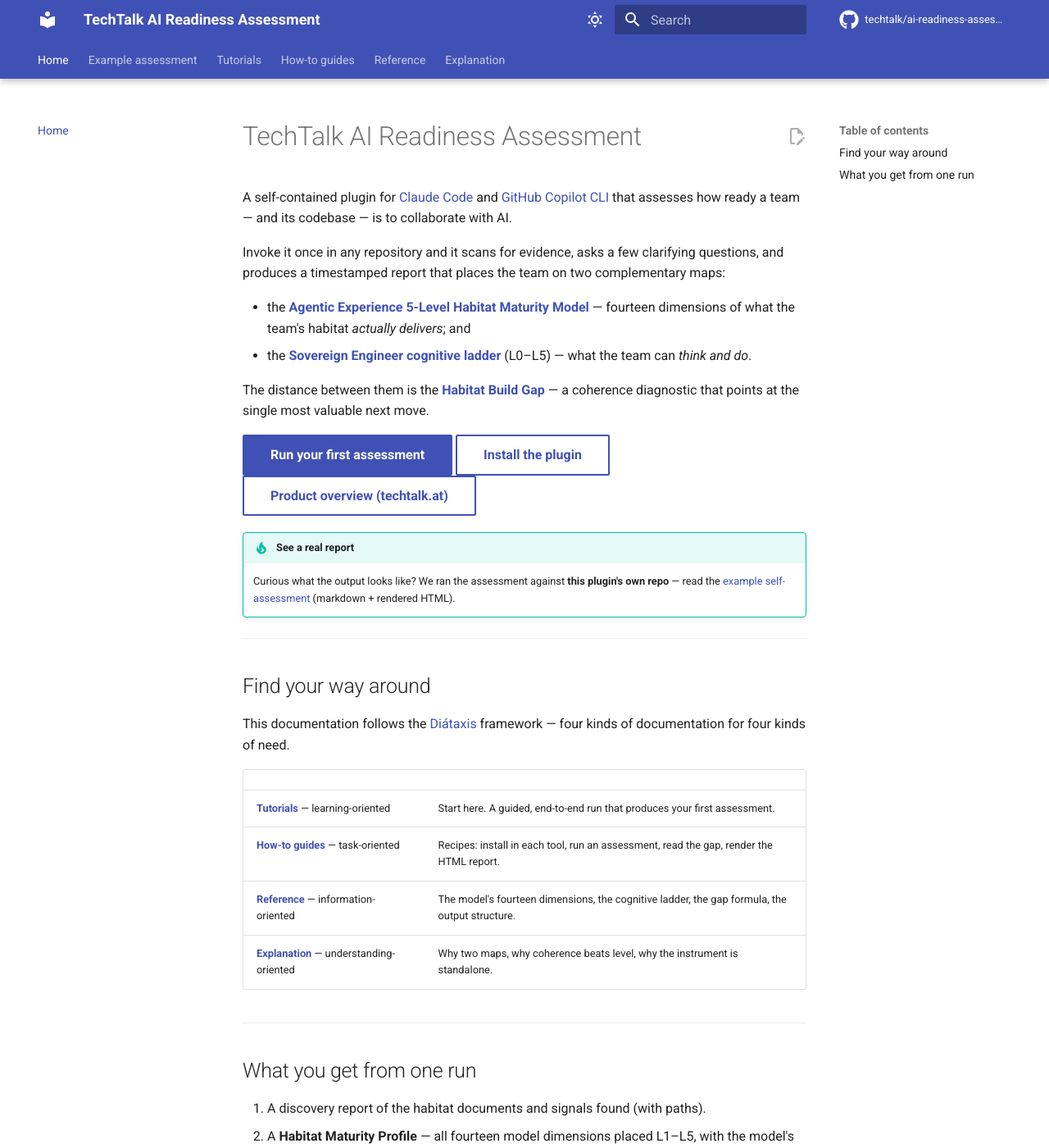
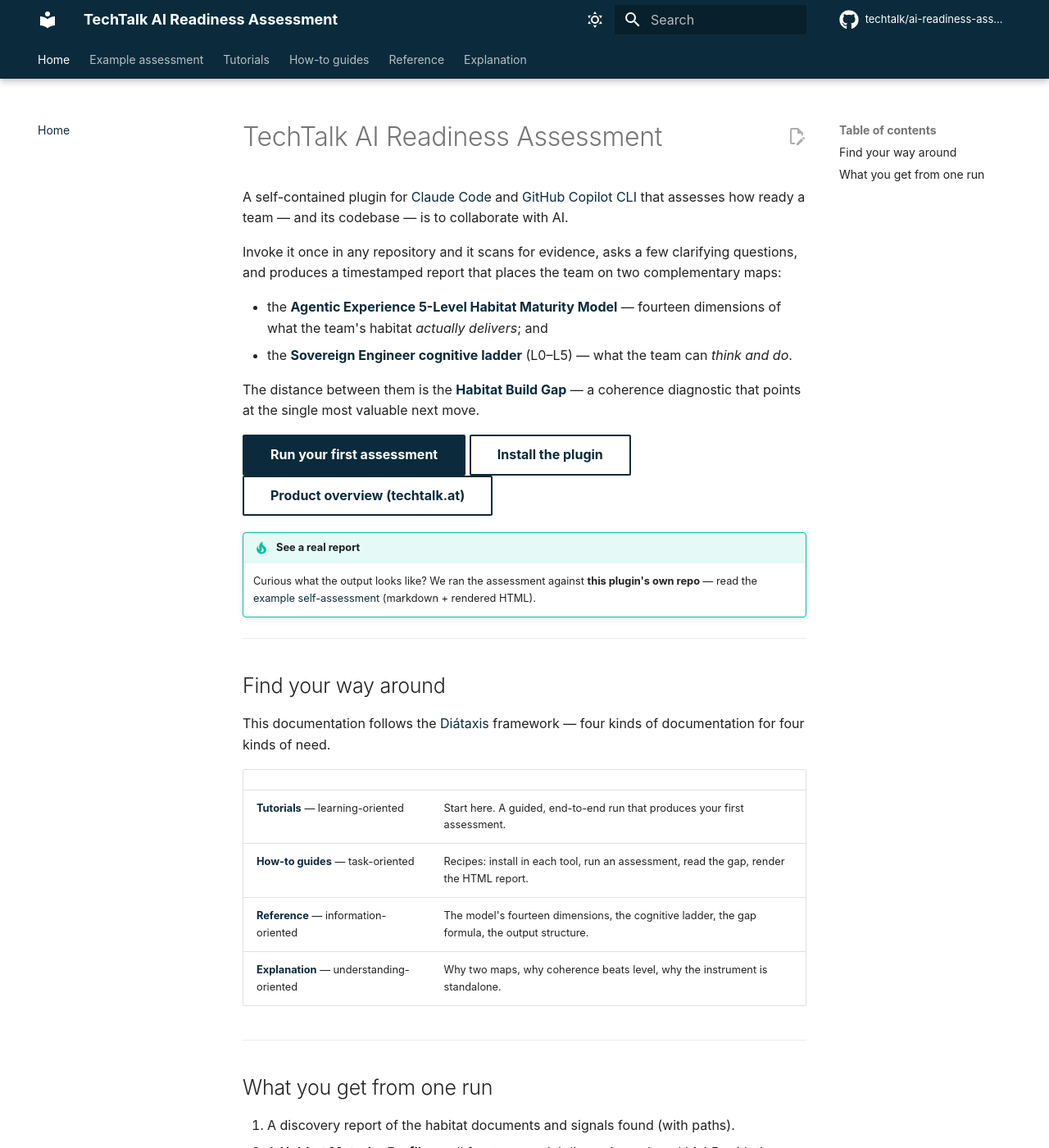
Before and after one commit to techtalk/ai-readiness-assessment, an MkDocs documentation site: the page built from docs/index.md, in a window 1280 px wide and 1400 px high. Shown: the whole window at 82% size. Built offline with MkDocs 1.6.1 and Material for MkDocs 9.7.7, drawn with Linux system fonts in a browser that asks for light colours; comment, search, counter and statistics services are not loaded; some of the changed text lies outside the part shown.

Commit message:
Apply TechTalk brand style to docs site (#47)
- primary: custom (TechTalk navy #0b2b3c) for light mode nav;
  deep-purple for dark mode (navy is too dark against slate bg)
- accent: teal (matches L3/report colour) for both modes
- font: false — system sans-serif stack, consistent with marketing site
  and HTML reports; drops Google Fonts request
- copyright: "© TechTalk GmbH · Vienna, Austria" in page footer
- Add techtalk.at to extra.social (globe icon)
- Add docs/stylesheets/extra.css with custom primary colour override

Co-authored-by: Claude Opus 4.8 <noreply@anthropic.com>

```diff
--- /dev/null
+++ b/docs/stylesheets/extra.css
@@ -0,0 +1,8 @@
+/* TechTalk brand primary colour — overrides Material's built-in indigo */
+[data-md-color-primary="custom"] {
+  --md-primary-fg-color:        #0b2b3c;
+  --md-primary-fg-color--light: #1a4a60;
+  --md-primary-fg-color--dark:  #061720;
+  --md-primary-bg-color:        #fff;
+  --md-primary-bg-color--light: rgba(255, 255, 255, .7);
+}
--- a/mkdocs.yml
+++ b/mkdocs.yml
@@ -12,6 +12,7 @@ docs_dir: docs
 
 theme:
   name: material
+  font: false
   features:
     - navigation.tabs
     - navigation.tabs.sticky
@@ -27,20 +28,25 @@ theme:
   palette:
     - media: "(prefers-color-scheme: light)"
       scheme: default
-      primary: indigo
-      accent: indigo
+      primary: custom
+      accent: teal
       toggle:
         icon: material/weather-sunny
         name: Switch to dark mode
     - media: "(prefers-color-scheme: dark)"
       scheme: slate
-      primary: indigo
-      accent: indigo
+      primary: deep-purple
+      accent: teal
       toggle:
         icon: material/weather-night
         name: Switch to light mode
   icon:
     repo: fontawesome/brands/github
+
+extra_css:
+  - stylesheets/extra.css
+
+copyright: "&copy; TechTalk GmbH &middot; Vienna, Austria"
 
 plugins:
   - search
@@ -63,6 +69,9 @@ extra:
   social:
     - icon: fontawesome/brands/github
       link: https://github.com/techtalk/ai-readiness-assessment
+    - icon: fontawesome/solid/globe
+      link: https://techtalk.at
+      name: TechTalk
     - icon: material/book-open-variant
       link: https://leanpub.com/thesovereignengineer/c/ai-readiness
       name: The Sovereign Engineer
```
Also changed, not shown: CHANGELOG.md (+5 -0 lines).
